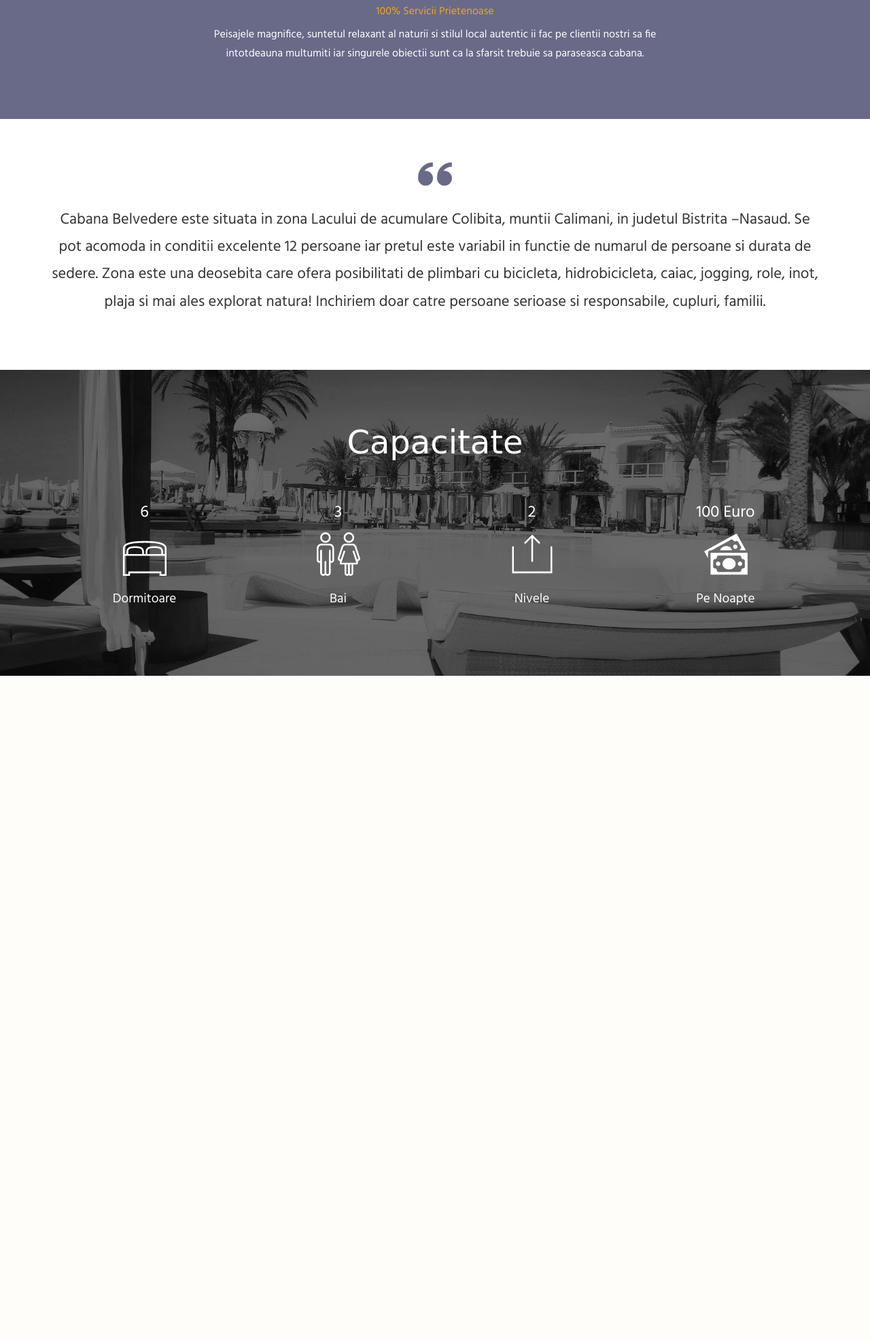
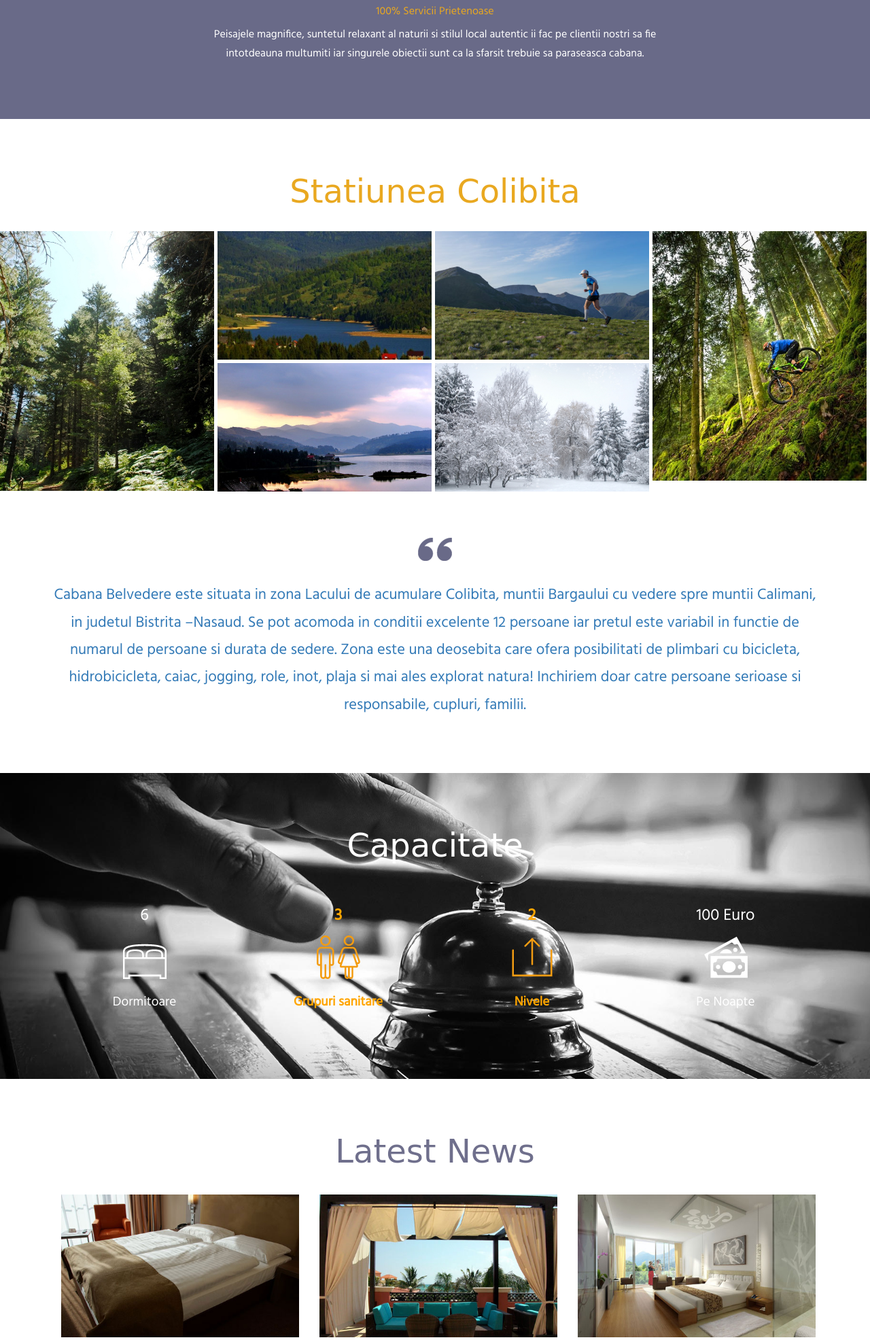
Before and after one commit to TudorTacal/cabana-belvedere-colibita, a Node server app: page / in a window 1280 px wide. Shown: the part 1390-3361 px from the top of the page at 68% size. Before the commit the page ends 2384 px from the top, so only its background shows below. Run offline with Node 20, Linux system fonts and the light colour scheme; some libraries are stand-ins or nearby versions; some web fonts are replaced.

Commit message:
Populated with pictures of Colibita. Changed the style of <div class='col-md-3 swimming-grid'>

```diff
--- a/public/css/style.css
+++ b/public/css/style.css
@@ -529,6 +529,7 @@ span.expand {
     font-size: 1.2em;
     color: #fff;
 }
+
 span.swim-icon-1 {
     background: url(../images/s7.png)no-repeat;
     width: 64px;
@@ -542,6 +543,15 @@ span.swim-icon-2 {
     height: 64px;
     display: inline-block;
     margin: 1em 0em;
+}
+
+#toalete h5, #toalete h4{
+  color: orange;
+  font-weight: bold;
+}
+#nivele h5, #nivele h4{
+  color: orange;
+  font-weight: bold;
 }
 span.swim-icon-3 {
     background: url(../images/s9.png)no-repeat;
--- a/views/index.ejs
+++ b/views/index.ejs
@@ -231,71 +231,52 @@ Smartphone Compatible web template, free webdesigns for Nokia, Samsung, LG, Sony
 </div>
 <!--leaves end here-->
 <!--branches start here-->
-<!-- <div class="branches">
+<div class="branches">
 	<div class="branches-main wow zoomIn" data-wow-delay="0.3s">
 		<div class="branches-top">
-				<h3>Our Branches</h3>
+			<h3>Statiunea Colibita</h3>
 		</div>
 		<div  id="effect-5" class="branch-btm">
 			<div  class="col-md-3 branch-gd-main" >
 				<div class="branch-gd  no-mar"> <a href="room.html">
 					<img src="images/b6.jpg" alt="" class="img-responsive">
-						<div class="overlay">
+					<!-- This is a cool little feature, that enables a button with a cross in a circle design, to appear on the picture and you can link it to whatever.-->
+					<!-- <div class="overlay">
 						<span class="expand lardge">+</span>
 						<span class="close-overlay hidden">x</span>
-	                   </div></a>
+					</div></a> -->
 				</div>
 			</div>
 			<div class="col-md-3 branch-gd-main">
 				<div class="branch-gd went-branc"><a href="room.html">
 					<img src="images/b1.jpg" alt="" class="img-responsive">
-						<div class="overlay">
-		                    <span class="expand">+</span>
-		                    <span class="close-overlay hidden">x</span>
-	                   </div></a>
 				</div>
 				<div class="branch-gd went-branc"><a href="room.html">
 					<img src="images/b2.jpg" alt="" class="img-responsive">
-						<div class="overlay">
-		                    <span class="expand">+</span>
-		                    <span class="close-overlay hidden">x</span>
-	                 </div></a>
 				</div>
 			</div>
 			<div class="col-md-3 branch-gd-main">
 				<div class="branch-gd"><a href="room.html">
 					<img src="images/b3.jpg" alt="" class="img-responsive">
-						<div class="overlay">
-		                    <span class="expand">+</span>
-		                    <span class="close-overlay hidden">x</span>
-	                 </div></a>
 				</div>
 				<div class="branch-gd"><a href="room.html">
 					<img src="images/b4.jpg" alt="" class="img-responsive">
-						<div class="overlay">
-		                    <span class="expand">+</span>
-		                    <span class="close-overlay hidden">x</span>
-	                 </div></a>
 				</div>
 			</div>
 			<div class="col-md-3 branch-gd-main">
 				<div class="branch-gd went-branc2"><a href="room.html">
 					<img src="images/b5.jpg" alt="" class="img-responsive">
-					<div class="overlay">
-		                    <span class="expand lardge">+</span>
-		                    <span class="close-overlay hidden">x</span>
-	                   </div></a>
 				</div>
 			</div>
 		</div>
 		<div class="clearfix"> </div>
 	</div>
-</div> -->
+</div>
 <!--branches end here-->
 <div class="branch-text">
 	<div class="container">
 		<span class="quotations"> </span>
-			<p>Cabana Belvedere este situata in zona Lacului de acumulare Colibita, muntii Calimani, in judetul Bistrita –Nasaud.
+		<p>Cabana Belvedere este situata in zona Lacului de acumulare Colibita, muntii Bargaului cu vedere spre muntii Calimani, in judetul Bistrita –Nasaud.
 			<!-- Cabana ofera un total de 7 camere dispuse astfel: living la parter, 3 camere duble la etajul 1 dintre care 2 cu balcon si vedere spre lac, 3 camere duble la mansarda dintre care 2 cu vedere spre lac, 3 bai, cate una pe fiecare nivel, 1 bucatarie, foisor + gratar, foisor pentru servit masa si un leagan recent construit. -->
 			Se pot acomoda in conditii excelente 12 persoane iar pretul este variabil in functie de numarul de persoane si durata de sedere.
 			<!-- Cabana este finisata si mobilata modern iar incalzirea se face printr-o centrala cu lemne! -->
@@ -316,12 +297,12 @@ Inchiriem doar catre persoane serioase si responsabile, cupluri, familii.</p>
 						<span class="swim-icon-1"> </span>
 						<h5>Dormitoare</h5>
 					</div>
-				<div class="col-md-3 swimming-grid">
+					<div id='toalete' class="col-md-3 swimming-grid">
 						<h4>3</h4>
 						<span class="swim-icon-2"> </span>
-					<h5>Bai</h5>
+						<h5>Grupuri sanitare</h5>
 					</div>
-				<div class="col-md-3 swimming-grid">
+					<div id='nivele' class="col-md-3 swimming-grid">
 						<h4>2</h4>
 						<span class="swim-icon-3"> </span>
 						<h5>Nivele</h5>
@@ -338,7 +319,7 @@ Inchiriem doar catre persoane serioase si responsabile, cupluri, familii.</p>
 	</div>
 	<!--swimmg emd here-->
 	<!--homegrids start here-->
-<!-- <div class="home-block">
+	<div class="home-block">
 		<div class="container">
 			<div class="home-main">
 				<div class="home-top">
@@ -403,9 +384,9 @@ Inchiriem doar catre persoane serioase si responsabile, cupluri, familii.</p>
 			</div>
 		</div>
 	</div> -->
-<!--home grid end here-->
-<!--footer start here-->
-<!-- <div class="footer">
+	<!--home grid end here -->
+	<!-- footer start here-->
+	<div class="footer">
 		<div class="container">
 			<div class="footer-main">
 				<div class="col-md-3 ftr-grid wow zoomIn" data-wow-delay="0.3s">
@@ -451,8 +432,8 @@ Inchiriem doar catre persoane serioase si responsabile, cupluri, familii.</p>
 				<div class="clearfix"> </div>
 			</div>
 		</div>
-</div> -->
+	</div>
 	<!--footer end here-->
-<!--copy rights start here-->
+	<!--copy rights start here -->
 </body>
 </html>
```
Also changed, not shown: public/images/b1.jpg, public/images/b1Old.jpg (added), public/images/b2.jpg, public/images/b2Old.jpg (added), public/images/b3.jpg, public/images/b4.jpg, public/images/b5.jpg, public/images/b5Old.jpg (added), public/images/b6.jpg, public/images/b6Old.jpg (added), public/images/bann.jpg, public/images/bannOld.jpg (added), public/images/s8.png, public/images/s8Old (2).png (added), 3 more files. Lines whose indentation alone changed are shown as unchanged.
